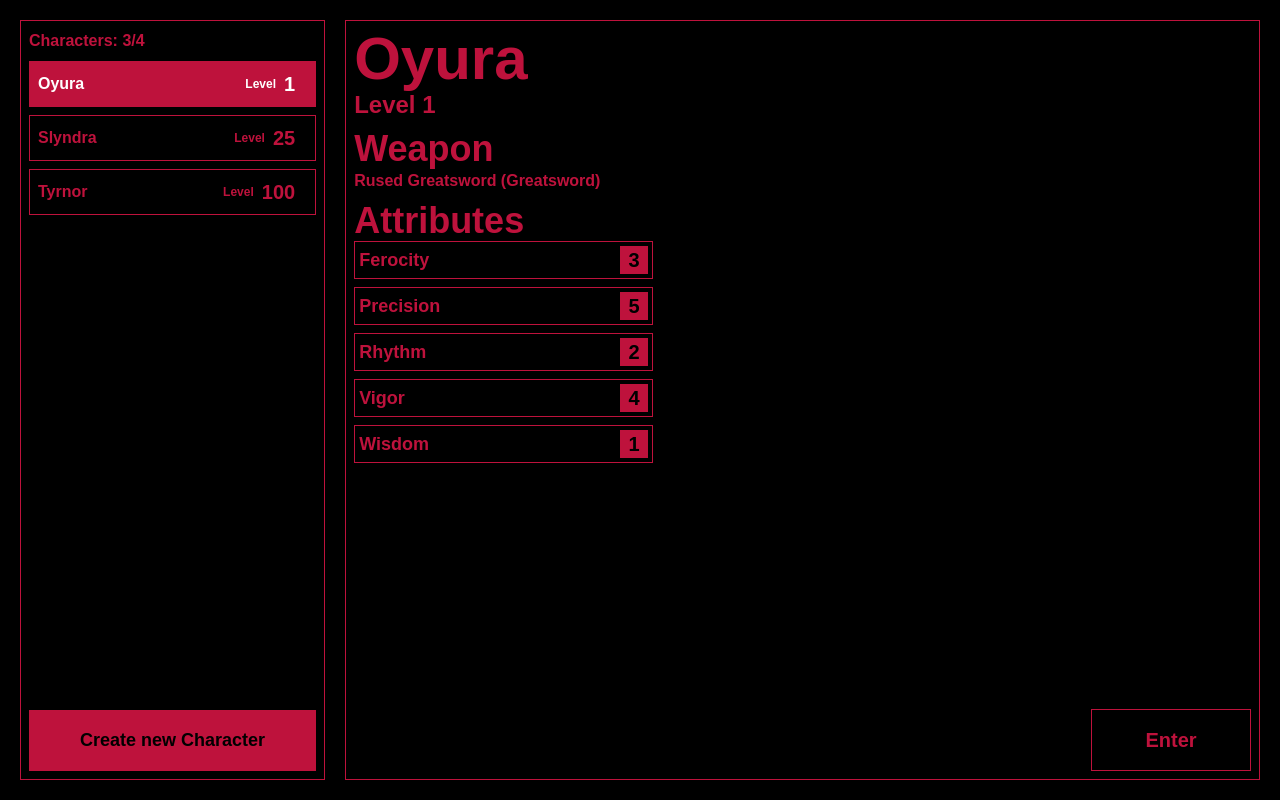
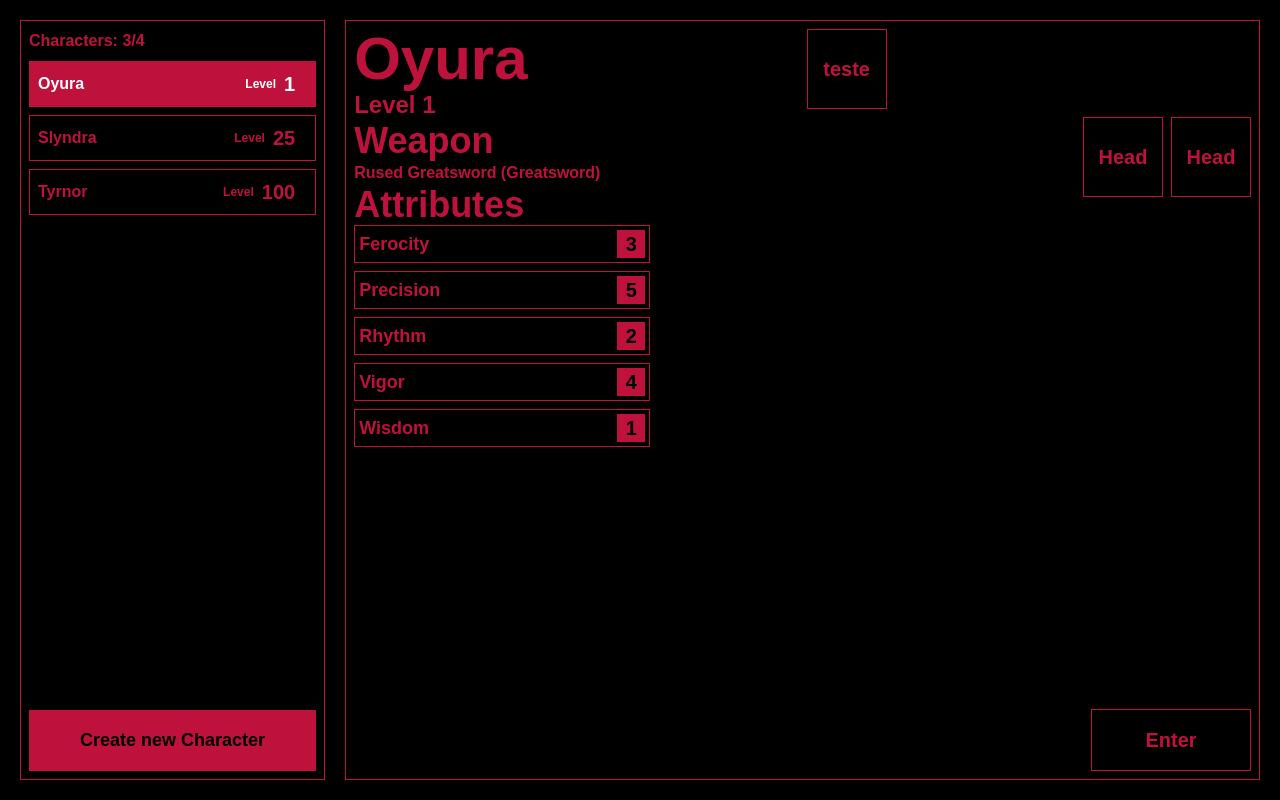
Before and after one commit to Vitor-Fazoli/vordrin, a SvelteKit app in the folder Presentation/: page /main/characters in a window 1280 px wide. Built offline with nearby package versions, Linux system fonts and the light colour scheme; a web font is replaced by a local one.

Commit message:
Added new data on character selection

```diff
--- a/Presentation/src/routes/main/characters/+page.svelte
+++ b/Presentation/src/routes/main/characters/+page.svelte
@@ -1,5 +1,7 @@
 <script>
 	import { onMount } from 'svelte';
+	import Tooltip from '../../../components/Tooltip.svelte';
+	import Icon from '../../../components/ItemSlot.svelte';
 
 	$: characters = [
 		{
@@ -95,7 +97,8 @@
 	</div>
 	<div class="border-primary h-full w-3/4 border p-2">
 		{#if character}
-			<div class="h-11/12 flex flex-col gap-2">
+			<div class="h-11/12 flex gap-2">
+				<div class="w-1/2">
 					<div>
 						<h2 class="text-6xl">{character.name}</h2>
 						<p class="text-2xl">Level {character.level}</p>
@@ -110,7 +113,7 @@
 						<h3 class="text-4xl">Attributes</h3>
 						<div class="flex flex-col gap-2">
 							{#each Object.entries(character.attributes) as [key, value]}
-							<div class="border-primary flex w-1/3 justify-between border p-1">
+								<div class="border-primary flex w-2/3 justify-between border p-1">
 									<p class="text-lg capitalize">{key}</p>
 									<div
 										class="bg-primary text-background flex size-7 flex-col items-center justify-center text-xl font-black"
@@ -119,6 +122,30 @@
 									</div>
 								</div>
 							{/each}
+						</div>
+					</div>
+				</div>
+				<div class="w-1/2">
+					<div class="flex flex-col gap-2">
+						<div class="flex gap-2">
+							<Icon name="teste" description="this item is very powerfull"></Icon>
+						</div>
+						<div class="flex justify-end gap-2">
+							<Tooltip text="Im a tooltip!" position="top">
+								<div
+									class="border-primary flex size-20 flex-col items-center justify-center border text-xl"
+								>
+									<p>Head</p>
+								</div>
+							</Tooltip>
+							<Tooltip text="Im a tooltip!" position="top">
+								<div
+									class="border-primary flex size-20 flex-col items-center justify-center border text-xl"
+								>
+									<p>Head</p>
+								</div>
+							</Tooltip>
+						</div>
 					</div>
 				</div>
 			</div>
```
Lines whose indentation alone changed are shown as unchanged.
